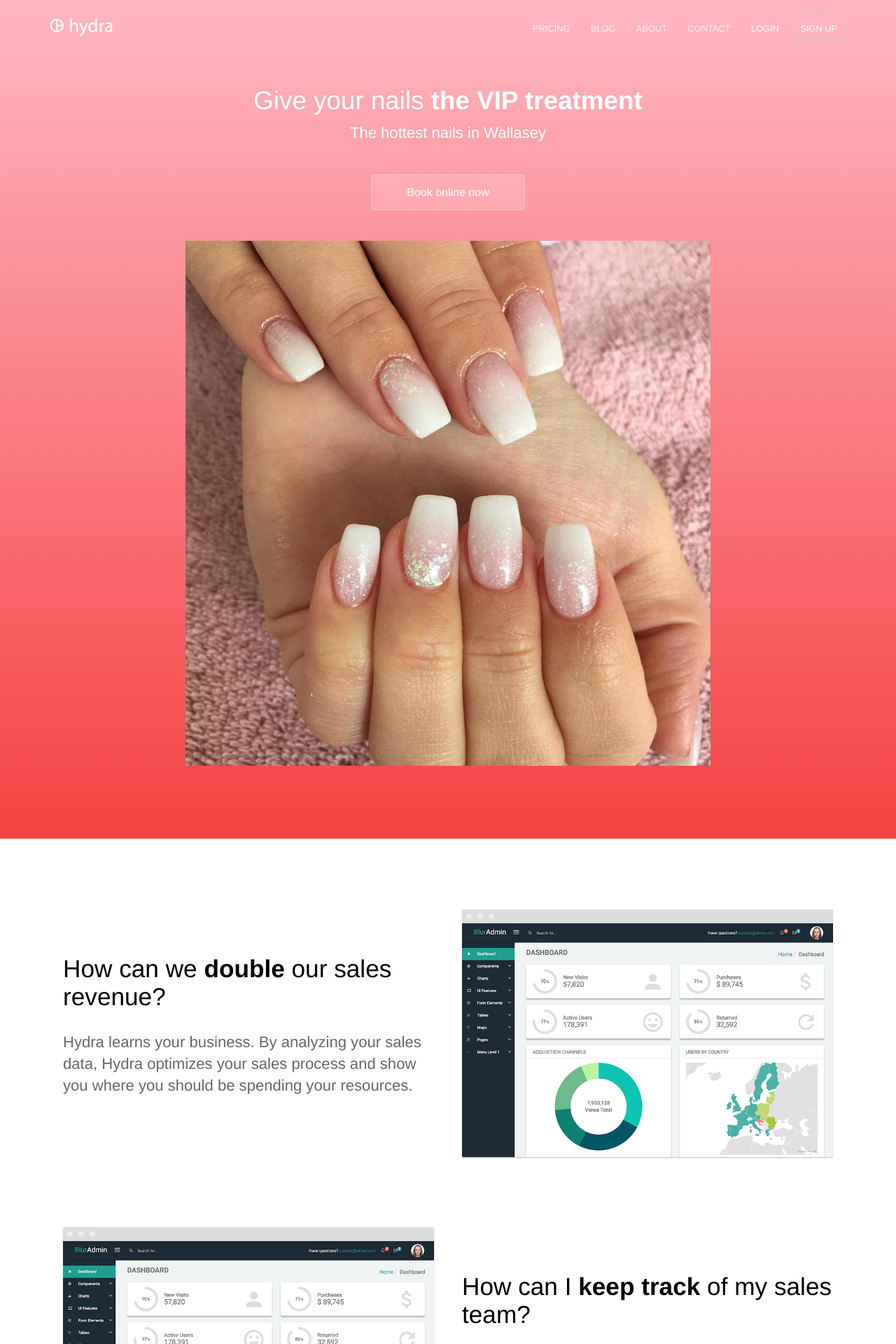
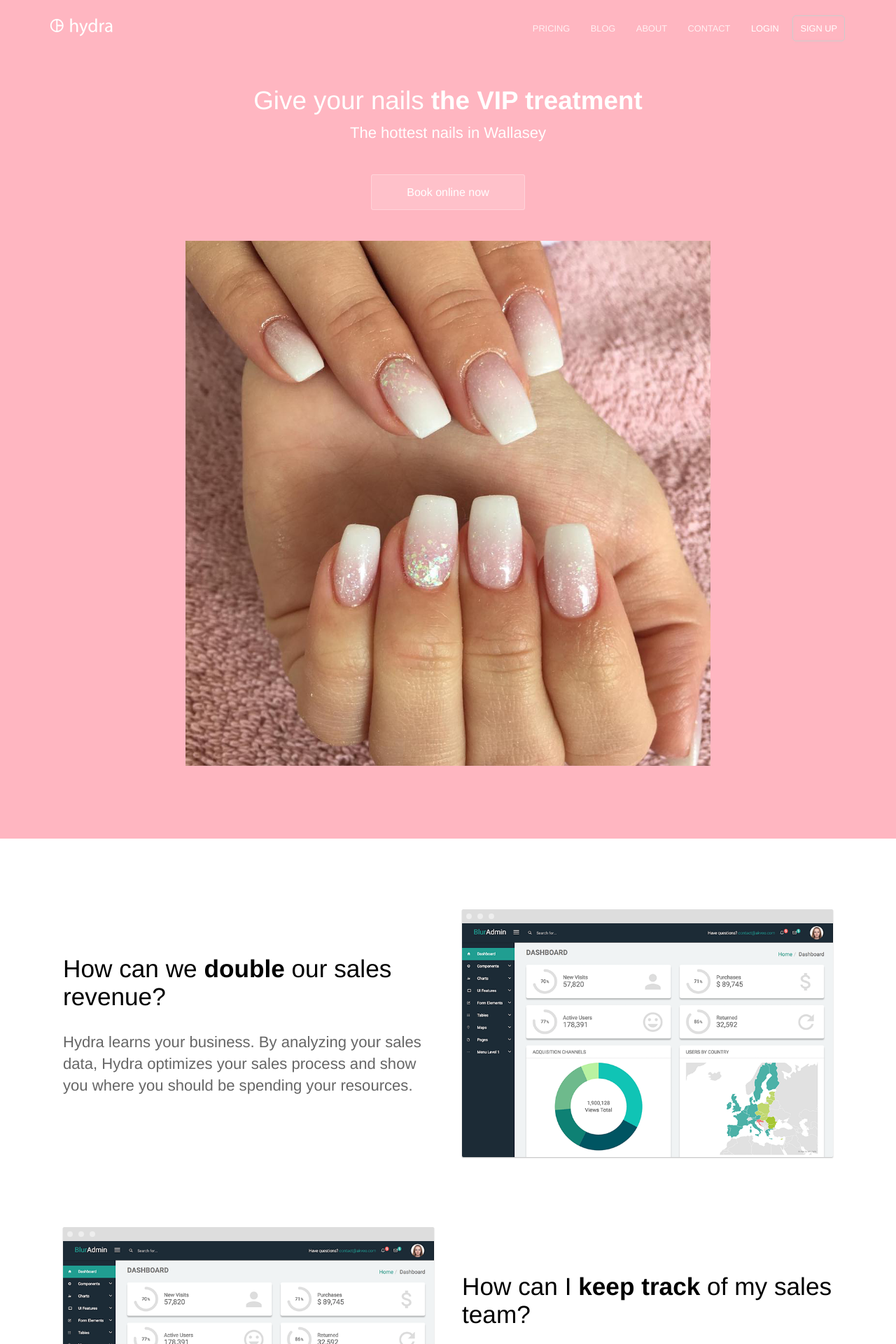
Before and after one commit to CloudCannon/hydra-jekyll-template, a Jekyll site: the page built from index.html, in a window 1280 px wide. Shown: the top 1920 px of the page at 70% size. Built offline with Jekyll 4.4.1, drawn with Linux system fonts in a browser that asks for light colours.

Commit message:
revert colour change

```diff
--- a/_sass/variables.scss
+++ b/_sass/variables.scss
@@ -1,5 +1,5 @@
 $brand-color: #ffb6c1;
-$secondary-brand-color: #f44242;
+$secondary-brand-color: #ffb6c1;
 $middle-gradient-color: mix($brand-color, $secondary-brand-color, 95%);
 
 // Breakpoints
```
